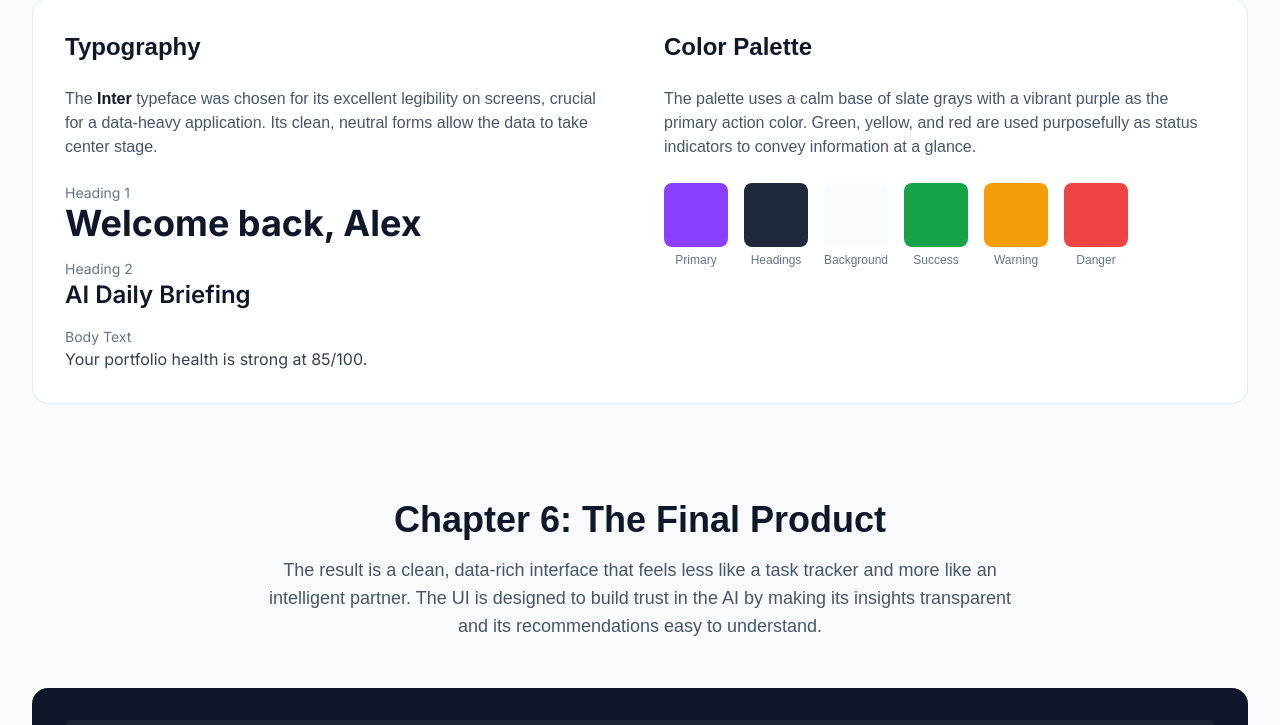
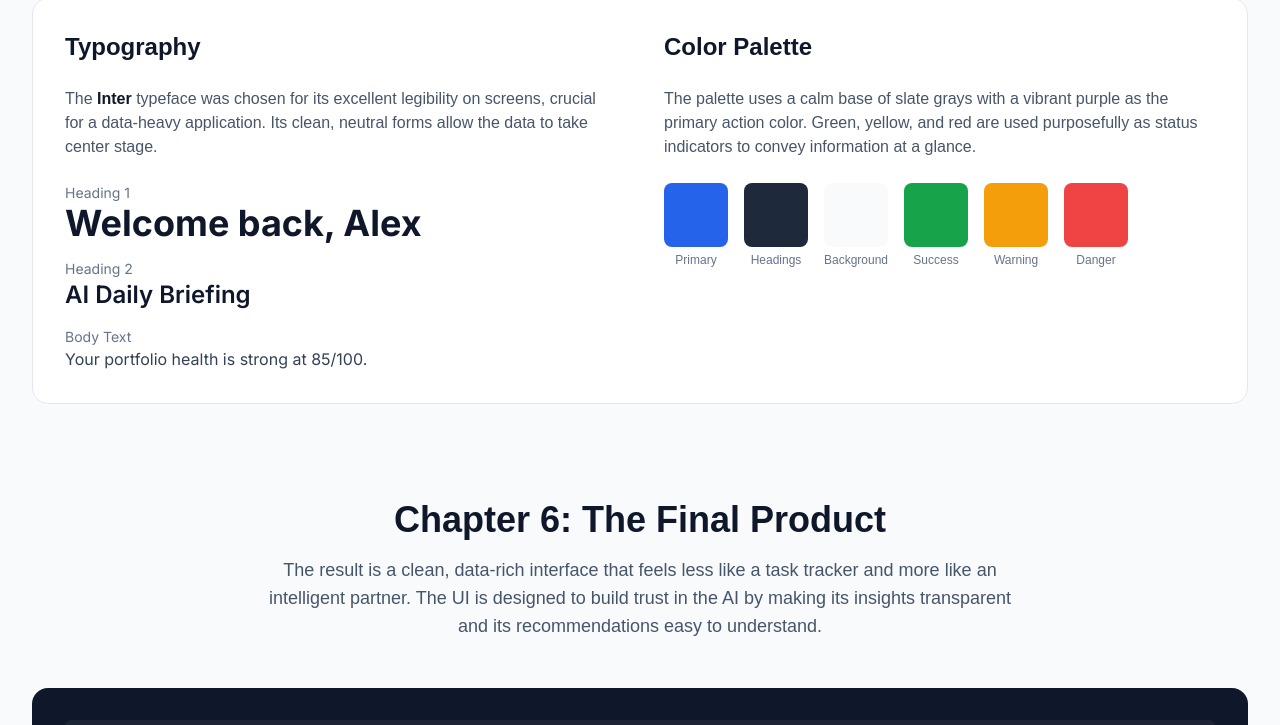
Before and after one commit to PriyanshuRaiUXD/priyanshuraiuxd.github.io, a plain HTML site: page nexuspm.html in a window 1280 px wide. Shown: the part 5500-6225 px from the top of the page. Drawn offline with nearby package versions, Linux system fonts and the light colour scheme; a web font is replaced by a local one.

Commit message:
Update nexuspm.html

```diff
--- a/nexuspm.html
+++ b/nexuspm.html
@@ -594,7 +594,7 @@
                          <h3 class="text-2xl font-bold text-slate-900 mb-6">Color Palette</h3>
                          <p class="text-slate-600 mb-6">The palette uses a calm base of slate grays with a vibrant purple as the primary action color. Green, yellow, and red are used purposefully as status indicators to convey information at a glance.</p>
                          <div class="flex flex-wrap gap-4">
-                            <div class="text-center"><div class="w-16 h-16 rounded-lg" style="background-color: #8A3FFC;"></div><span class="text-xs mt-2 text-slate-500">Primary</span></div>
+                            <div class="text-center"><div class="w-16 h-16 rounded-lg" style="background-color: #2563eb;"></div><span class="text-xs mt-2 text-slate-500">Primary</span></div>
                             <div class="text-center"><div class="w-16 h-16 rounded-lg" style="background-color: #1e293b;"></div><span class="text-xs mt-2 text-slate-500">Headings</span></div>
                             <div class="text-center"><div class="w-16 h-16 rounded-lg" style="background-color: #f8fafc;"></div><span class="text-xs mt-2 text-slate-500">Background</span></div>
                             <div class="text-center"><div class="w-16 h-16 rounded-lg" style="background-color: #16a34a;"></div><span class="text-xs mt-2 text-slate-500">Success</span></div>
```
